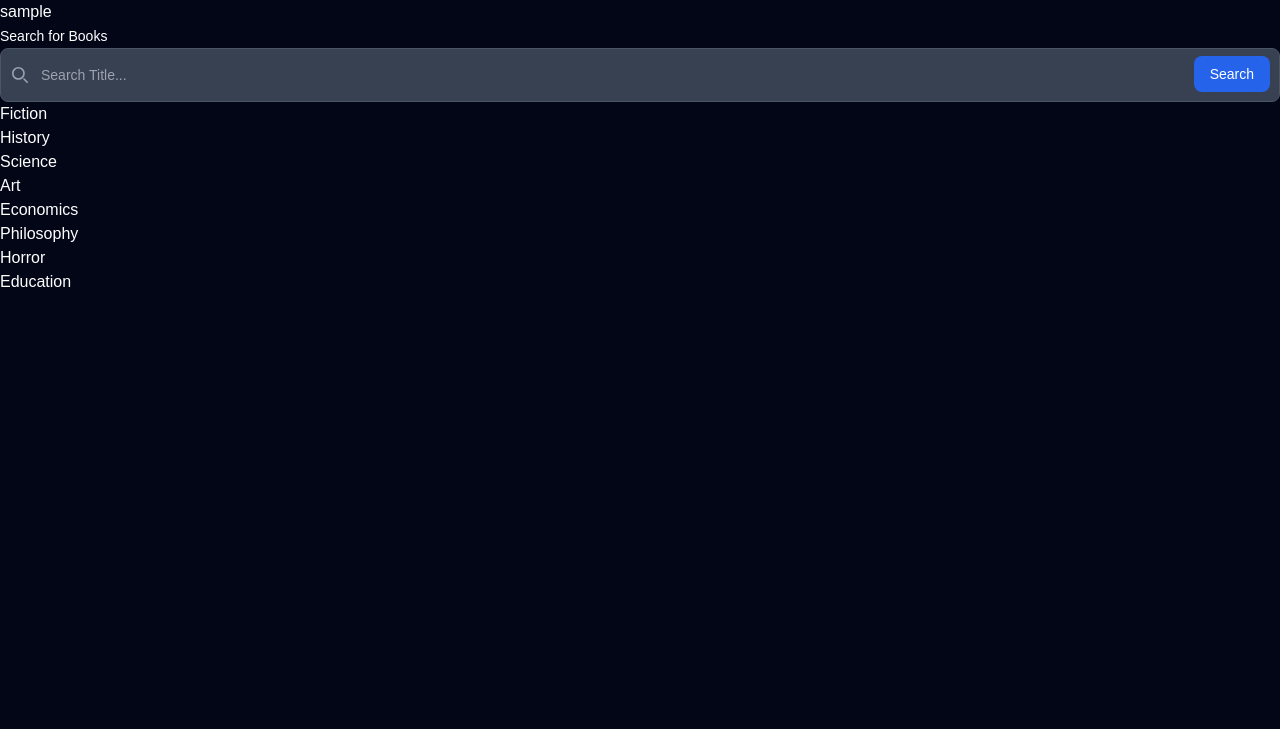
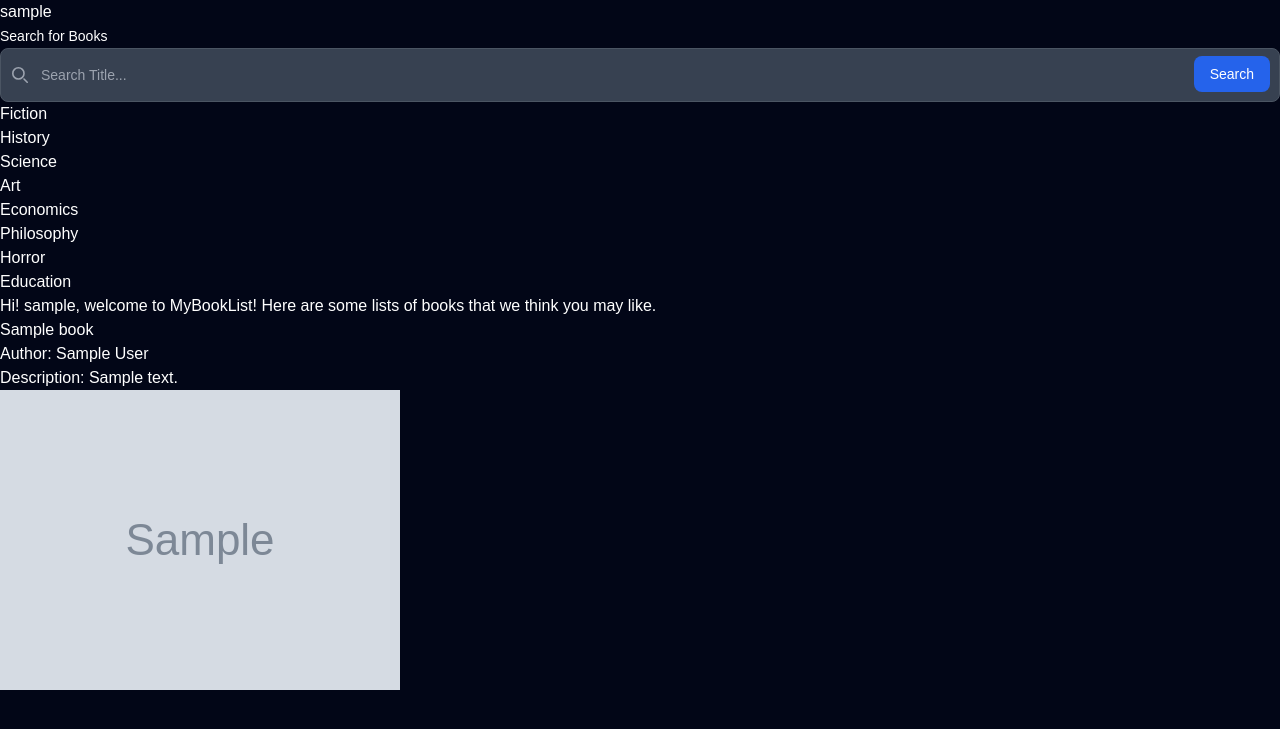
Before and after one commit to AyamPanapis/MyBookList, a Django app: page / in a window 1280 px wide. Shown: the top 729 px of the page. Run offline with Django 4.2, Linux system fonts and the light colour scheme; a user stored in the database is signed in; tables that the repository leaves empty hold one stand-in row (values such as "Sample post"); grey boxes marked "Sample" are stand-in pictures; some libraries are stand-ins or nearby versions.

Commit message:
Added Top 10 Books (Temporary)

```diff
--- a/main/templates/main.html
+++ b/main/templates/main.html
@@ -27,8 +27,17 @@
 <p>Horror</p>
 <p>Education</p>
 
-
-
+<h3> Hi! {{ username }}, welcome to MyBookList! Here are some lists of books that we think you may like.</h3>
+<ul>
+    {% for book in books %}
+        <li>
+            <a href="{% url 'book:show_books' book.pk %}">{{ book.title }}</a>
+            <p>Author: {{ book.author }}</p>
+            <p>Description: {{ book.description }}</p>
+            <img src="{{ book.image_link }}" alt="book image">
+        </li>
+    {% endfor %}
+</ul>
 
 
 {% endblock content %}
--- a/main/views.py
+++ b/main/views.py
@@ -7,8 +7,12 @@ from .models import UserBook
 
 @login_required(login_url='auth/login/')
 def show_main(request):
+    # Retrieve the first 10 books, ordered by a field (e.g., publication date)
+    books = Book.objects.order_by('categories')[:10]
+
     context = {
         'username': request.user.username,
+        'books': books,
     }
     return render(request, 'main.html', context)
 
```
